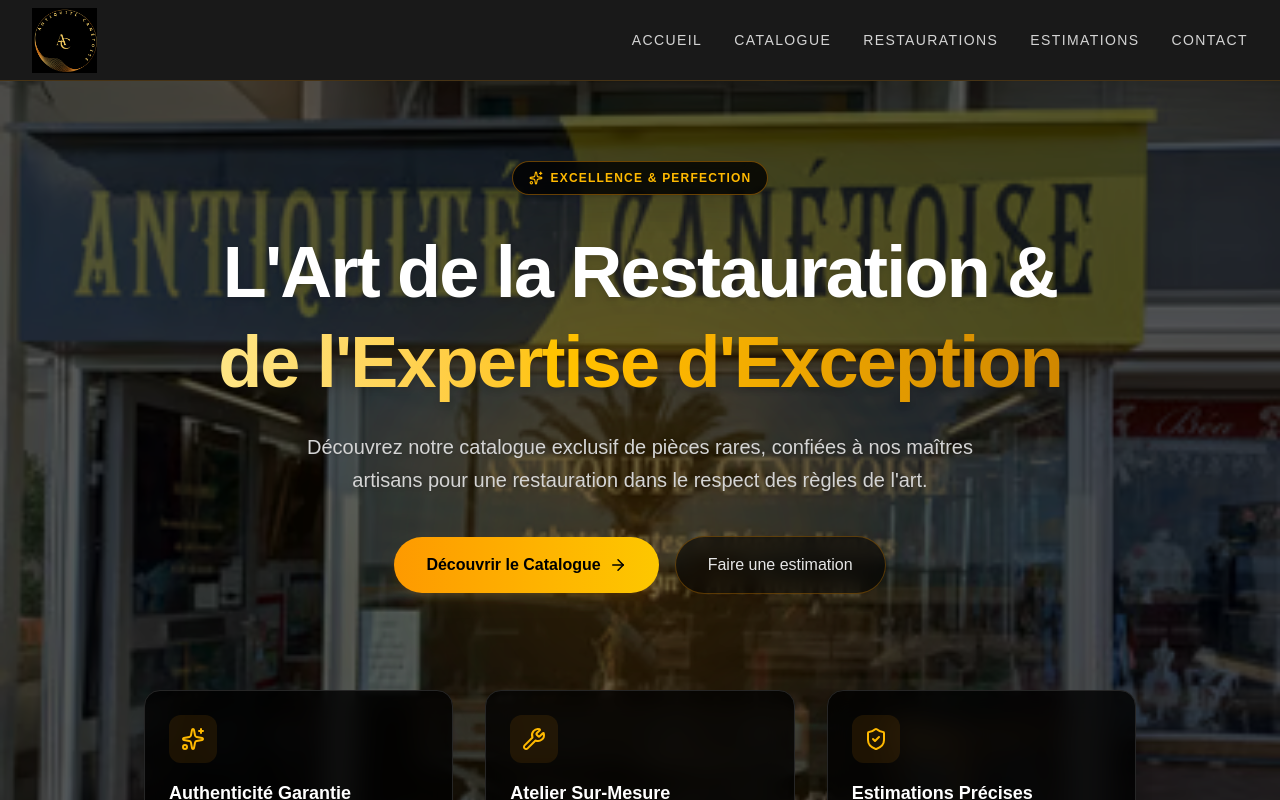
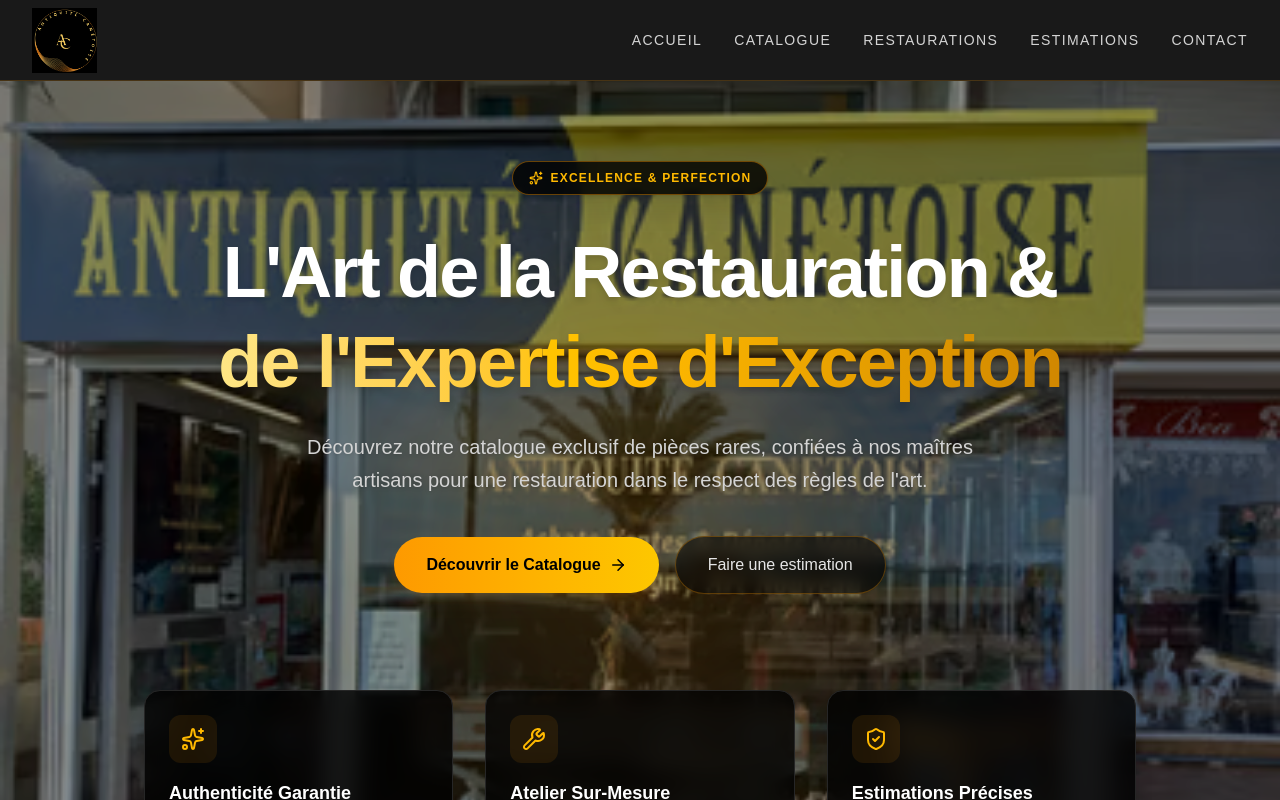
Before and after one commit to AdrienW86/Antiquit-Can-toise, a Next.js app: page / in a window 1280 px wide. Shown: the top 800 px of the page. Built offline with nearby package versions, Linux system fonts and the light colour scheme.

Commit message:
mise en ligne

```diff
--- a/components/Banner.tsx
+++ b/components/Banner.tsx
@@ -10,7 +10,7 @@
       style={{ backgroundImage: "url('/banner.avif')" }}
     >
       {/* 1. OVERLAY SOMBRE (Indispensable pour la lisibilité du texte sur la photo) */}
-      <div className="absolute inset-0 bg-black/65 z-0" />
+      <div className="absolute inset-0 bg-black/45 z-0" />
 
       {/* 2. EFFET DE HALO DORÉ (Conservé pour garder la touche lumineuse) */}
       <div className="absolute top-1/2 left-1/2 -translate-x-1/2 -translate-y-1/2 w-[500px] h-[500px] bg-amber-500/15 rounded-full blur-[120px] pointer-events-none z-0" />
```
